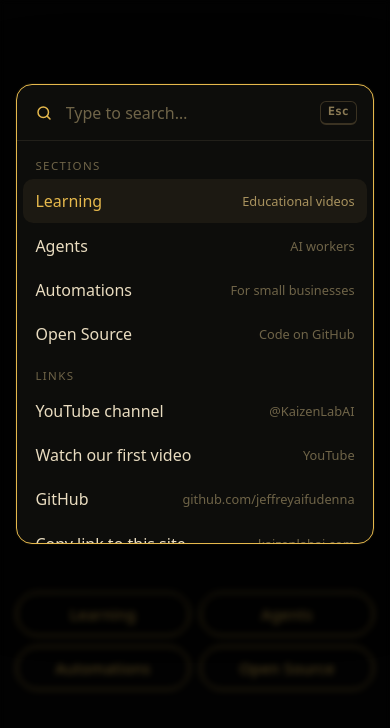
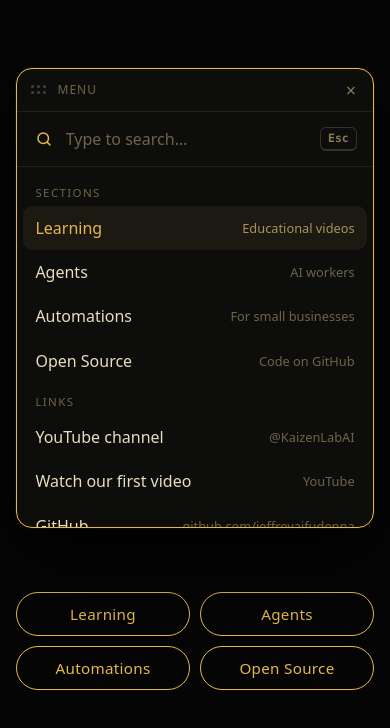
Before and after one commit to jeffreyaifudenna/kaizenlabai-site, a plain HTML site: page index.html in a window 390 px wide. Both pictures are taken after a click on the button "Where do you want to go?". Drawn offline with Linux system fonts and the light colour scheme.

Commit message:
Make site menu a draggable window; page underneath stays clickable
Co-Authored-By: Claude Opus 5.5 <noreply@anthropic.com>

```diff
--- a/index.html
+++ b/index.html
@@ -56,10 +56,15 @@
   .cmdbar.hide { opacity:0; }
   @media (max-width: 640px) { .cmdbar kbd { display:none; } }
 
-  .cmd-bg { position:fixed; inset:0; z-index:40; background:rgba(0,0,0,.6); backdrop-filter:blur(3px); -webkit-backdrop-filter:blur(3px); opacity:0; transition:opacity .35s ease; }
-  .cmd-bg.on { opacity:1; }
-  .cmd { position:fixed; z-index:41; left:50%; top:16vh; width:min(560px, calc(100vw - 32px)); max-height:min(460px, 70vh); margin-left:calc(min(560px, calc(100vw - 32px)) / -2); display:flex; flex-direction:column; background:#0d0d0b; border:1px solid #e5b84c; border-radius:16px; box-shadow:0 24px 80px rgba(0,0,0,.75), 0 0 0 1px rgba(229,184,76,.08); overflow:hidden; text-align:left; transform-origin:top left; }
-  .cmd[hidden], .cmd-bg[hidden] { display:none; }
+  .cmd { position:fixed; z-index:41; left:0; top:0; width:min(520px, calc(100vw - 32px)); max-height:min(460px, 70vh); display:flex; flex-direction:column; background:#0d0d0b; border:1px solid #e5b84c; border-radius:16px; box-shadow:0 24px 80px rgba(0,0,0,.75), 0 0 0 1px rgba(229,184,76,.08); overflow:hidden; text-align:left; transform-origin:top left; }
+  .cmd.dragging { user-select:none; box-shadow:0 30px 90px rgba(0,0,0,.85), 0 0 0 1px rgba(229,184,76,.2); }
+  .cmd-head { display:flex; align-items:center; gap:.5rem; padding:.45rem .5rem .45rem .9rem; border-bottom:1px solid #22201a; color:#6f6448; font-size:.75rem; letter-spacing:.08em; text-transform:uppercase; cursor:grab; touch-action:none; user-select:none; }
+  .cmd.dragging .cmd-head { cursor:grabbing; }
+  .cmd-head .grip { display:inline-grid; grid-template-columns:repeat(3, 3px); gap:3px; margin-right:.2rem; }
+  .cmd-head .grip i { width:3px; height:3px; border-radius:50%; background:#4a4230; }
+  .cmd-head span.t { flex:1; }
+  .cmd-x { background:none; border:0; color:#8a7a55; font:18px/1 ui-sans-serif, system-ui, sans-serif; width:28px; height:28px; border-radius:8px; cursor:pointer; }
+  .cmd-x:hover, .cmd-x:focus-visible { color:#e5b84c; background:#1c1912; outline:none; }  .cmd[hidden] { display:none; }
   .cmd-in { opacity:0; transition:opacity .2s ease; display:flex; flex-direction:column; min-height:0; }
   .cmd.ready .cmd-in { opacity:1; }
   .cmd-top { display:flex; align-items:center; gap:.7rem; padding:.95rem 1rem .95rem 1.1rem; border-bottom:1px solid #22201a; }
@@ -73,7 +78,7 @@
   .cmd .opt[aria-selected="true"] small { color:#a8925e; }
   .cmd .none { padding:1.2rem .75rem; color:#6f6448; }
   .cmd-foot { display:flex; gap:1rem; padding:.6rem 1rem; border-top:1px solid #22201a; color:#6f6448; font-size:.75rem; }
-  @media (max-width: 640px) { .cmd { top:10vh; } .cmd-foot { display:none; } }
+  @media (max-width: 640px) { .cmd-foot { display:none; } }
 </style>
 </head>
 <body>
@@ -92,8 +97,8 @@
     <a href="/open-source/">Open Source</a>
   </nav>
 
-  <div class="cmd-bg" id="cmdBg" hidden></div>
-  <div class="cmd" id="cmd" role="dialog" aria-modal="true" aria-label="Site menu" hidden>
+  <div class="cmd" id="cmd" role="dialog" aria-modal="false" aria-label="Site menu" hidden>
+    <div class="cmd-head" id="cmdHead"><span class="grip" aria-hidden="true"><i></i><i></i><i></i><i></i><i></i><i></i></span><span class="t">Menu</span><button class="cmd-x" id="cmdX" type="button" aria-label="Close menu">&times;</button></div>
     <div class="cmd-in">
       <div class="cmd-top">
         <svg class="ic" viewBox="0 0 24 24" aria-hidden="true"><circle cx="11" cy="11" r="7"/><path d="M20 20l-3.5-3.5"/></svg>
@@ -101,7 +106,7 @@
         <kbd>Esc</kbd>
       </div>
       <ul id="cmdList" role="listbox" aria-label="Options"></ul>
-      <div class="cmd-foot"><span>&uarr; &darr; to move</span><span>Enter to open</span><span>Esc to close</span></div>
+      <div class="cmd-foot"><span>&uarr; &darr; to move</span><span>Enter to open</span><span>Drag the top bar to move</span></div>
     </div>
   </div>
 
@@ -117,7 +122,7 @@
         { g: 'Links', t: 'GitHub', d: 'github.com/jeffreyaifudenna', href: 'https://github.com/jeffreyaifudenna', k: 'code open source' },
         { g: 'Links', t: 'Copy link to this site', d: 'kaizenlabai.com', copy: 'https://www.kaizenlabai.com/', k: 'share url' }
       ];
-      var bar = document.getElementById('cmdOpen'), box = document.getElementById('cmd'), bg = document.getElementById('cmdBg'),
+      var bar = document.getElementById('cmdOpen'), box = document.getElementById('cmd'),
           input = document.getElementById('cmdIn'), list = document.getElementById('cmdList'),
           reduce = window.matchMedia('(prefers-reduced-motion: reduce)').matches,
           shown = [], sel = 0, open = false, busy = false;
@@ -169,32 +174,58 @@
         if (open || busy) return;
         open = true; busy = true;
         input.value = ''; sel = 0; render();
-        bg.hidden = false; box.hidden = false; box.classList.remove('ready');
-        requestAnimationFrame(function () { bg.classList.add('on'); });
+        box.hidden = false; box.classList.remove('ready'); place();
         if (reduce || !box.animate) { box.classList.add('ready'); busy = false; input.focus(); return; }
         bar.classList.add('hide');
         var anim = box.animate([{ transform: fromBar(), borderRadius: '12px', opacity: .9 }, { transform: 'none', borderRadius: '16px', opacity: 1 }], { duration: 420, easing: EASE });
         setTimeout(function () { box.classList.add('ready'); }, 180);
-        anim.onfinish = function () { busy = false; input.focus(); };
+        var done = false, fin = function () { if (done) return; done = true; busy = false; box.classList.add('ready'); input.focus(); };
+        anim.onfinish = fin; setTimeout(fin, 470);
       }
       function closeMenu() {
         if (!open || busy) return;
         open = false; busy = true;
-        bg.classList.remove('on'); box.classList.remove('ready');
-        var finish = function () { box.hidden = true; bg.hidden = true; bar.classList.remove('hide'); busy = false; bar.focus({ preventScroll: true }); };
+        box.classList.remove('ready');
+        var ended = false, finish = function () { if (ended) return; ended = true; box.hidden = true; bar.classList.remove('hide'); busy = false; bar.focus({ preventScroll: true }); };
         if (reduce || !box.animate) { finish(); return; }
         var anim = box.animate([{ transform: 'none', opacity: 1 }, { transform: fromBar(), opacity: .6 }], { duration: 300, easing: EASE });
-        anim.onfinish = finish;
+        anim.onfinish = finish; setTimeout(finish, 350);
       }
 
+      // Position: centred near the top the first time, then wherever it was dragged
+      var pos = null;
+      function clamp(x, y) {
+        var w = box.offsetWidth, h = box.offsetHeight, m = 8;
+        return { x: Math.min(Math.max(m, x), Math.max(m, innerWidth - w - m)), y: Math.min(Math.max(m, y), Math.max(m, innerHeight - h - m)) };
+      }
+      function place() {
+        var p = pos || { x: (innerWidth - box.offsetWidth) / 2, y: innerHeight * (innerWidth < 641 ? 0.08 : 0.14) };
+        p = clamp(p.x, p.y);
+        box.style.left = p.x + 'px'; box.style.top = p.y + 'px';
+      }
+      var head = document.getElementById('cmdHead'), drag = null;
+      head.addEventListener('pointerdown', function (e) {
+        if (e.target.closest('.cmd-x') || busy) return;
+        drag = { dx: e.clientX - box.offsetLeft, dy: e.clientY - box.offsetTop, id: e.pointerId };
+        try { head.setPointerCapture(e.pointerId); } catch (err) {} box.classList.add('dragging'); e.preventDefault();
+      });
+      head.addEventListener('pointermove', function (e) {
+        if (!drag || e.pointerId !== drag.id) return;
+        var p = clamp(e.clientX - drag.dx, e.clientY - drag.dy);
+        box.style.left = p.x + 'px'; box.style.top = p.y + 'px'; pos = p;
+      });
+      function endDrag(e) { if (drag && e.pointerId === drag.id) { drag = null; box.classList.remove('dragging'); } }
+      head.addEventListener('pointerup', endDrag);
+      head.addEventListener('pointercancel', endDrag);
+      window.addEventListener('resize', function () { if (open) place(); });
+
       bar.addEventListener('click', openMenu);
-      bg.addEventListener('click', closeMenu);
+      document.getElementById('cmdX').addEventListener('click', closeMenu);
       input.addEventListener('input', function () { sel = 0; render(); });
       input.addEventListener('keydown', function (e) {
         if (e.key === 'ArrowDown') { e.preventDefault(); if (shown.length) { sel = (sel + 1) % shown.length; mark(); } }
         else if (e.key === 'ArrowUp') { e.preventDefault(); if (shown.length) { sel = (sel - 1 + shown.length) % shown.length; mark(); } }
         else if (e.key === 'Enter') { e.preventDefault(); go(); }
-        else if (e.key === 'Tab') { e.preventDefault(); }
       });
       document.addEventListener('keydown', function (e) {
         if ((e.ctrlKey || e.metaKey) && (e.key === 'k' || e.key === 'K')) { e.preventDefault(); open ? closeMenu() : openMenu(); return; }
```
